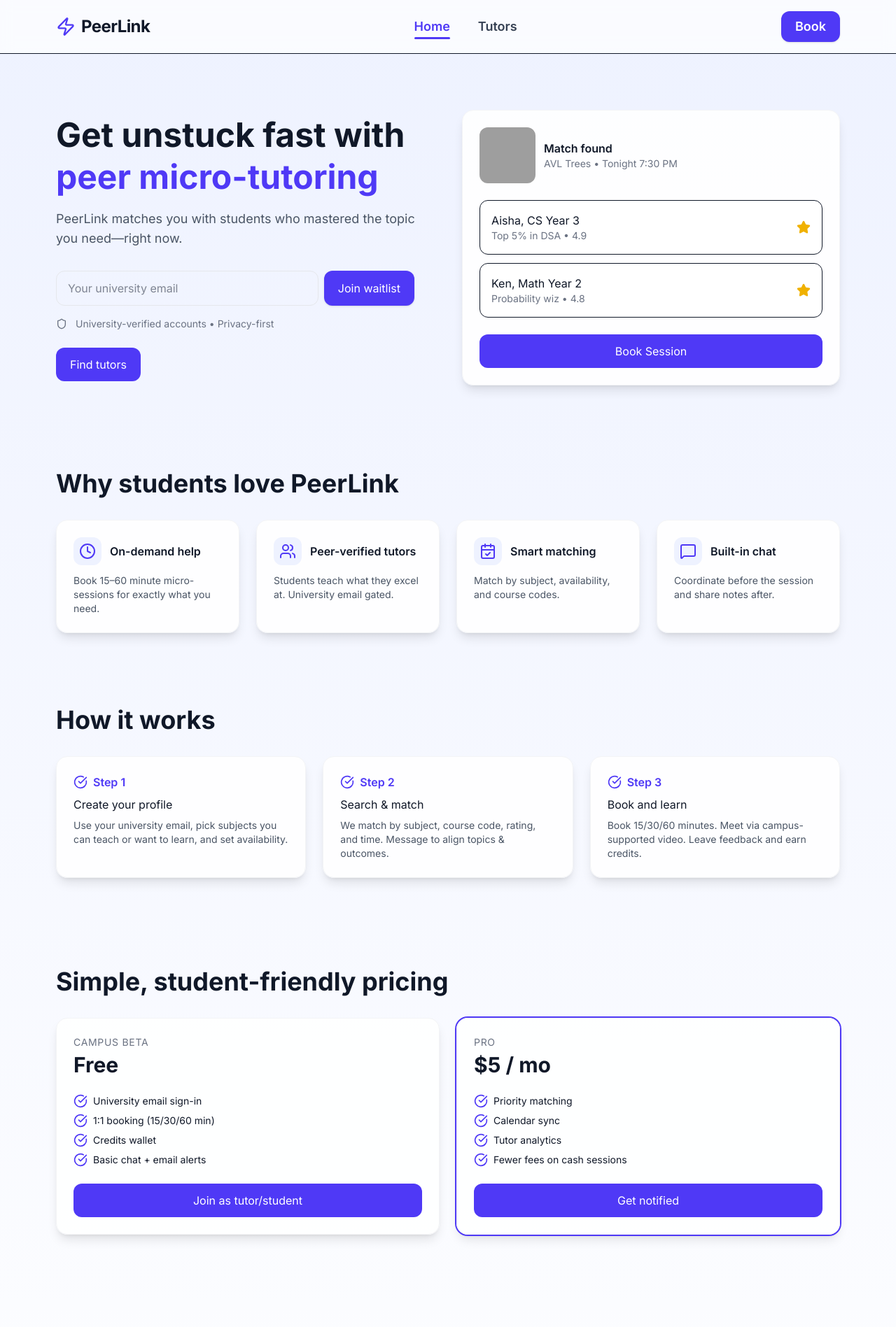
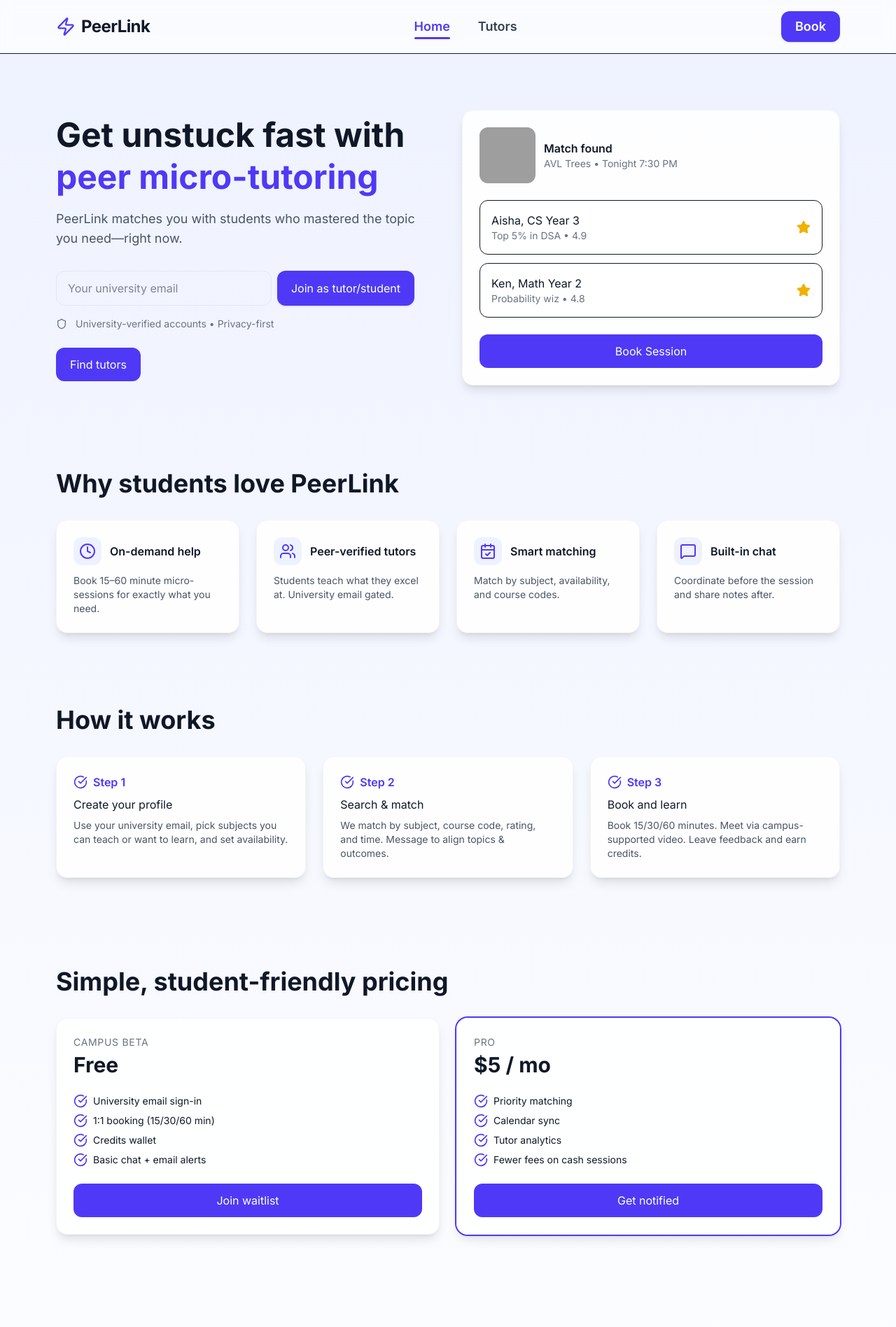
Before and after one commit to whoisgy/peerlink, a React (Vite) app: page / in a window 1280 px wide. Shown: the top 1897 px of the page at 70% size. Built offline with nearby package versions, Linux system fonts and the light colour scheme; grey boxes are pictures that could not be loaded.

Commit message:
change wording again

```diff
--- a/src/App.jsx
+++ b/src/App.jsx
@@ -95,7 +95,7 @@ function HomePage() {
         "Credits wallet",
         "Basic chat + email alerts",
       ],
-      cta: "Join as tutor/student",
+      cta: "Join waitlist",
     },
     {
       name: "Pro",
@@ -147,7 +147,7 @@ function HomePage() {
                          hover:bg-indigo-700 hover:shadow-xl hover:-translate-y-0.5
                          transition cursor-pointer"
             >
-              Join waitlist
+              Join as tutor/student
             </button>
           </form>
 
```
